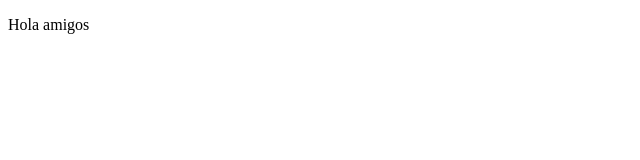
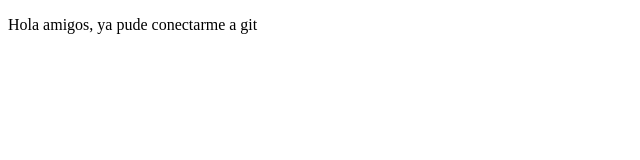
Before and after one commit to Migue-lMoren0/cursoPrework, a plain HTML site: page index.html in a window 1280 px wide. Shown: the whole page, without its empty margins (0-640 px from the left). Drawn offline with Linux system fonts and the light colour scheme.

Commit message:
Agregamos saludos

```diff
--- a/index.html
+++ b/index.html
@@ -6,6 +6,6 @@
     <title>Hola</title>
 </head>
 <body>
-    <p>Hola amigos</p>
+    <p>Hola amigos, ya pude conectarme a git</p>
 </body>
 </html>
```
